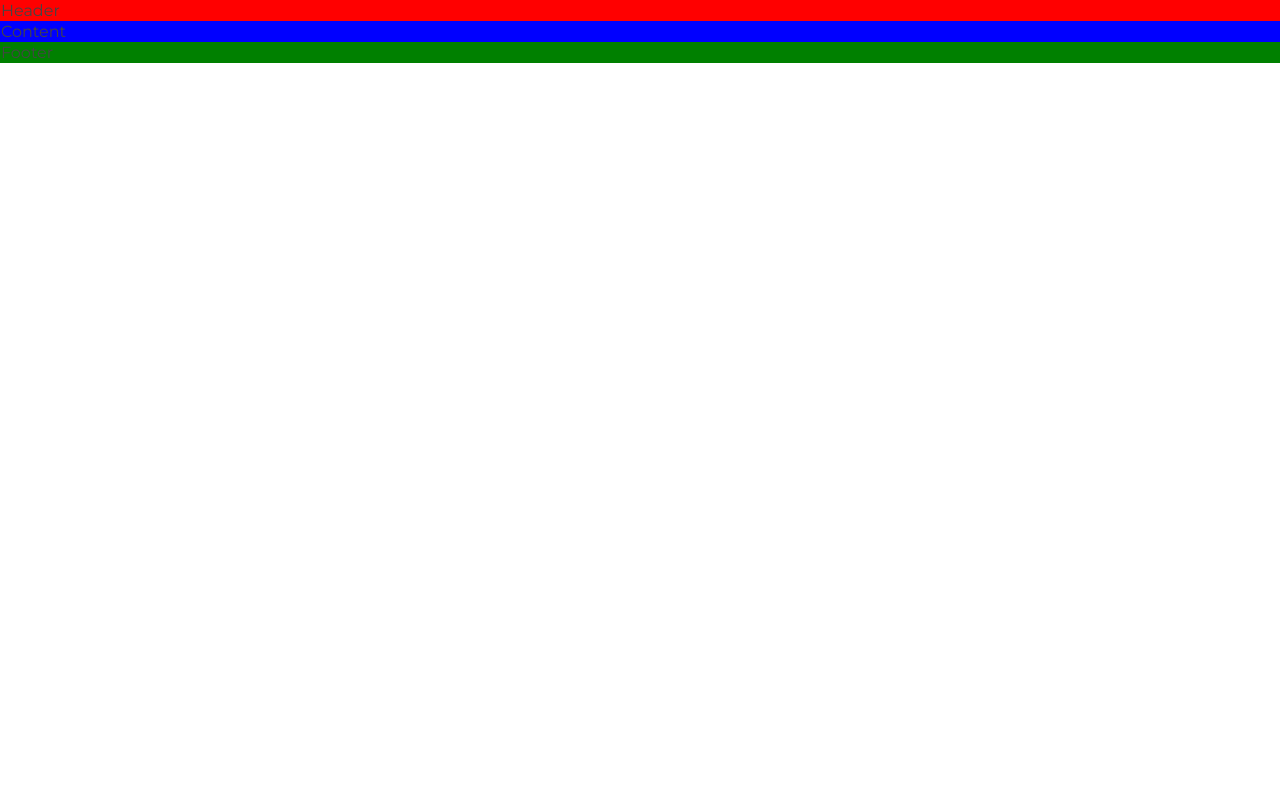
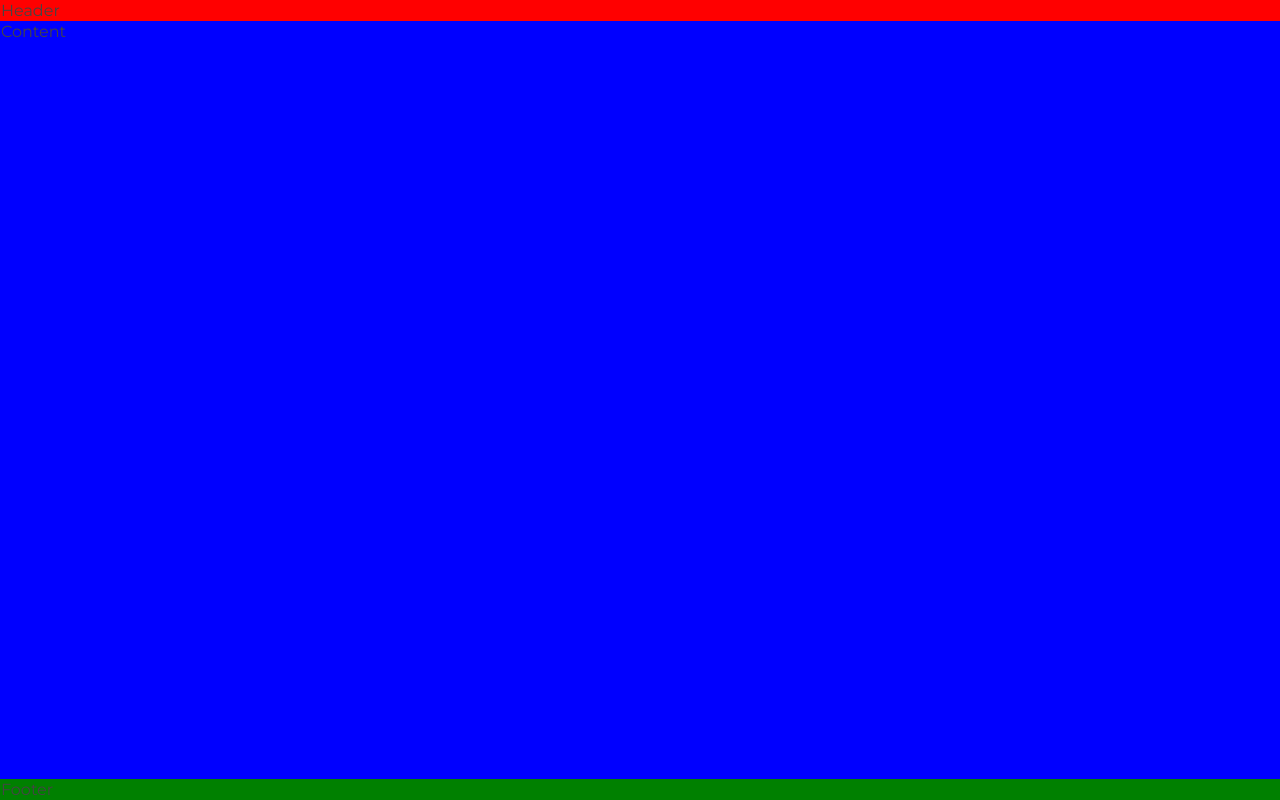
Before and after one commit to Ophelie22/mastercook, a React (Create React App) app in the folder cookchef/: page / in a window 1280 px wide. Built offline with nearby package versions, Linux system fonts and the light colour scheme.

Commit message:
mise en place de l'espace avec des themes de colueur sur chaque composents afin dee visualiser ce que chaque partie de notre appli va prendre en espace

```diff
--- a/cookchef/src/App.js
+++ b/cookchef/src/App.js
@@ -1,10 +1,11 @@
 import Header from "./components/Header";
 import Content from "./components/Content";
 import Footer from "./components/Footer";
+import styles from "./App.module.scss";
 
 function App() {
   return (
-    <div className="d-flex-column">
+    <div className={`d-flex flex-column ${styles.appContainer}`}>
       <Header />
       <Content />
       <Footer />
--- /dev/null
+++ b/cookchef/src/App.module.scss
@@ -0,0 +1,3 @@
+.appContainer {
+min-height: 100vh;
+}
--- a/cookchef/src/components/Content.js
+++ b/cookchef/src/components/Content.js
@@ -1,5 +1,5 @@
 function Content(){
-  return <div className="b3">Content</div>;
+  return <div className="flex-fill b3">Content</div>;
 }
 
 export default Content;
```
